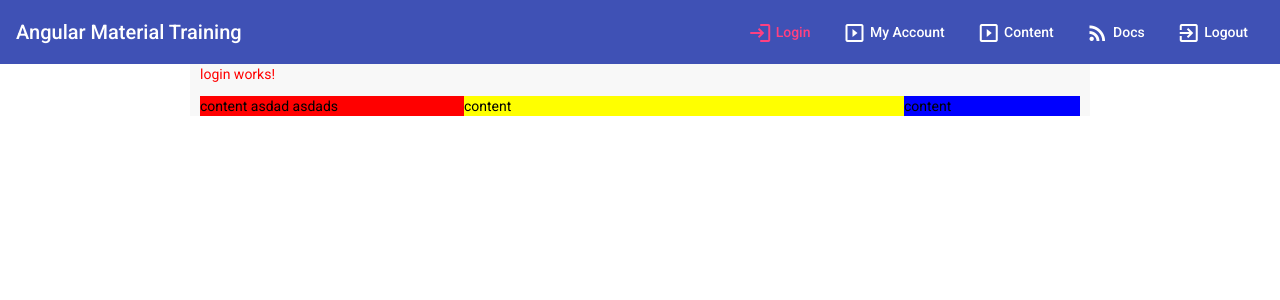
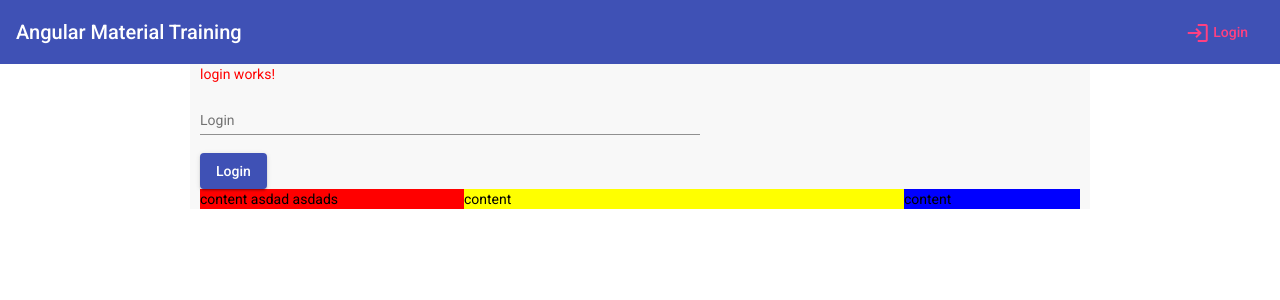
Before and after one commit to inspirexs/angular-training-updated, an Angular app: page /login in a window 1280 px wide. Shown: the top 300 px of the page. Built offline with nearby package versions, Linux system fonts and the light colour scheme.

Commit message:
login logic

```diff
--- a/src/app/components/header/header.component.html
+++ b/src/app/components/header/header.component.html
@@ -1,22 +1,22 @@
 <mat-toolbar fxLayout="row" color="primary">
   <span fxFlex>Angular Material Training {{message}}</span>
-  <button mat-button fxHide.lt-md [routerLink]="['/login']" routerLinkActive="mat-accent">
+  <button mat-button fxHide.lt-md [routerLink]="['/login']" routerLinkActive="mat-accent" *ngIf="!loggedIn()">
     <mat-icon class="mr" >login</mat-icon>
     Login
   </button>
-  <button mat-button fxHide.lt-md>
+  <button mat-button fxHide.lt-md  *ngIf="loggedIn()">
     <mat-icon class="mr" >slideshow</mat-icon>
     My Account
   </button>
-  <button mat-button fxHide.lt-md [routerLink]="['/content']" routerLinkActive="mat-accent">
+  <button mat-button fxHide.lt-md [routerLink]="['/content']" routerLinkActive="mat-accent" *ngIf="loggedIn()">
     <mat-icon class="mr" >slideshow</mat-icon>
     Content
   </button>
-  <button mat-button fxHide.lt-md [routerLink]="['/document']" routerLinkActive="mat-accent">
+  <button mat-button fxHide.lt-md [routerLink]="['/document']" routerLinkActive="mat-accent" *ngIf="loggedIn()">
     <mat-icon class="mr" >rss_feed</mat-icon>
     Docs
   </button>
-  <button mat-button fxHide.lt-md>
+  <button mat-button fxHide.lt-md *ngIf="loggedIn()" (click)="logout()">
     <mat-icon class="mr">exit_to_app</mat-icon>
     Logout
   </button>
@@ -25,27 +25,27 @@
       <mat-icon>more_vert</mat-icon>
   </button>
   <mat-menu #dropMenu="matMenu">
-    <button mat-button [routerLink]="['/login']" routerLinkActive="mat-accent">
+    <button mat-button [routerLink]="['/login']" routerLinkActive="mat-accent" *ngIf="!loggedIn()">
       <mat-icon class="mr" >login</mat-icon>
       Login
     </button>
     <mat-divider></mat-divider>
-    <button mat-button >
+    <button mat-button  *ngIf="loggedIn()">
       <mat-icon class="mr">slideshow</mat-icon>
       My Account
     </button>
     <mat-divider></mat-divider>
-    <button mat-button [routerLink]="['/content']" routerLinkActive="mat-accent">
+    <button mat-button [routerLink]="['/content']" routerLinkActive="mat-accent" *ngIf="loggedIn()">
       <mat-icon class="mr" >slideshow</mat-icon>
       Content
     </button>
     <mat-divider></mat-divider>
-    <button mat-button [routerLink]="['/document']" routerLinkActive="mat-accent">
+    <button mat-button [routerLink]="['/document']" routerLinkActive="mat-accent" *ngIf="loggedIn()">
       <mat-icon class="mr" >rss_feed</mat-icon>
       Docs
     </button>
     <mat-divider></mat-divider>
-    <button mat-button >
+    <button mat-button  *ngIf="loggedIn()" (click)="logout()">
       <mat-icon class="mr">exit_to_app</mat-icon>
       Logout
     </button>
--- a/src/app/components/header/header.component.ts
+++ b/src/app/components/header/header.component.ts
@@ -1,4 +1,5 @@
 import { Component, OnInit } from '@angular/core';
+import { AuthService } from 'src/app/services/auth.service';
 import { MessageService } from 'src/app/services/message.service';
 
 @Component({
@@ -9,7 +10,8 @@
 export class HeaderComponent implements OnInit {
   message: string;
 
-  constructor(private messageService: MessageService) { }
+  constructor(private messageService: MessageService,
+              private authService: AuthService) { }
 
   ngOnInit(): void {
     this.messageService.getSubject().subscribe( data => {
@@ -17,4 +19,11 @@
     });
   }
 
+  loggedIn(): boolean{
+    return this.authService.loggedIn();
+  }
+
+  logout(): void{
+    this.authService.logout();
+  }
 }
--- a/src/app/components/login/login.component.html
+++ b/src/app/components/login/login.component.html
@@ -1 +1,9 @@
 <p>login works!</p>
+
+<mat-form-field class="example-full-width" style="width: 500px;">
+  <mat-label>Login</mat-label>
+  <input
+  matInput placeholder="Enter Your Login Credentials" [(ngModel)]="token">
+</mat-form-field>
+<br />
+<button mat-raised-button color="primary" (click)="login()">Login</button>
--- a/src/app/components/login/login.component.ts
+++ b/src/app/components/login/login.component.ts
@@ -1,4 +1,6 @@
 import { Component, OnInit } from '@angular/core';
+import { Router } from '@angular/router';
+import { AuthService } from 'src/app/services/auth.service';
 
 @Component({
   selector: 'app-login',
@@ -6,10 +8,16 @@
   styleUrls: ['./login.component.css']
 })
 export class LoginComponent implements OnInit {
+  token: string;
 
-  constructor() { }
+  constructor(private authSerivce: AuthService,
+              private router: Router) { }
 
   ngOnInit(): void {
   }
 
+  login(): void{
+    this.authSerivce.login(this.token);
+    this.router.navigate(['/content']);
+  }
 }
--- /dev/null
+++ b/src/app/services/auth.service.ts
@@ -0,0 +1,27 @@
+import { Injectable } from '@angular/core';
+import { Router } from '@angular/router';
+
+@Injectable({
+  providedIn: 'root'
+})
+export class AuthService {
+
+  constructor(private router: Router) { }
+
+  login(token: string): void{
+    localStorage.setItem('token', token);
+  }
+
+  logout(): void{
+    localStorage.removeItem('token');
+    this.router.navigate(['/login']);
+  }
+
+  loggedIn(): boolean{
+    return localStorage.getItem('token') != null;
+  }
+
+  getToken(): string{
+    return localStorage.getItem('token');
+  }
+}
--- a/src/app/services/mercury-client.service.ts
+++ b/src/app/services/mercury-client.service.ts
@@ -2,11 +2,13 @@
 import { Injectable } from '@angular/core';
 import { Observable } from 'rxjs';
 import { Traveller } from '../components/models/traveller';
+import { AuthService } from './auth.service';
 
 @Injectable()
 export class MercuryClientService {
 
-  constructor(private httpClient: HttpClient) { }
+  constructor(private httpClient: HttpClient,
+              private authService: AuthService) { }
 
   test(): void{
     alert('TEST WORKS');
@@ -14,7 +16,7 @@
 
   getTraveller(documentType: string, documentNumber: string, documentCountry: string): Observable<Traveller>{
     const httpHeaders: HttpHeaders = new HttpHeaders({
-      Authorization: 'mobile_traveller_app_token'
+      Authorization: this.authService.getToken()
     });
 
     return this.httpClient.get<Traveller>('https://mercury-api.st.globalblue.com:443/api/Globalblue/3.0/Members/documentType=' + documentType + '&documentNumber=' + documentNumber + '&documentCountry=' + documentCountry, { headers: httpHeaders } );
```
Also changed, not shown: 1 other file (tests, documents, lock files or other folders).
